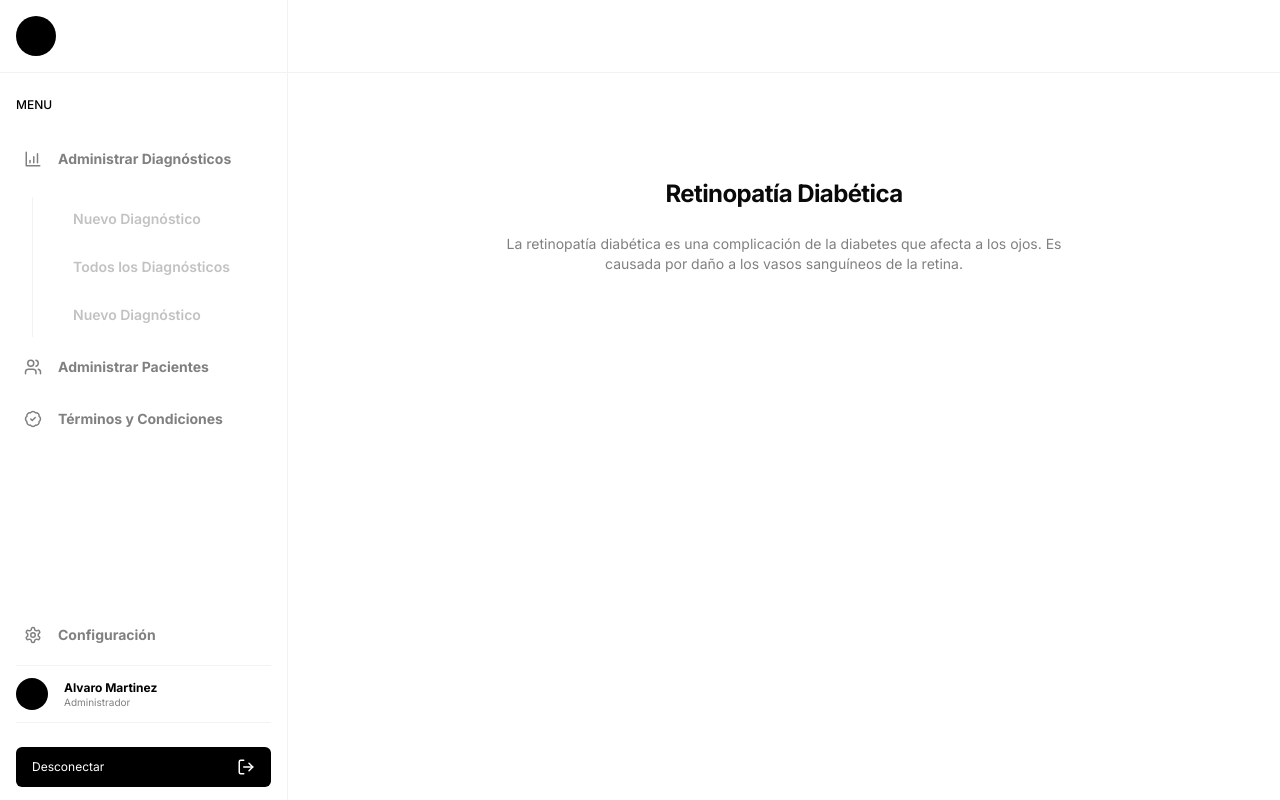
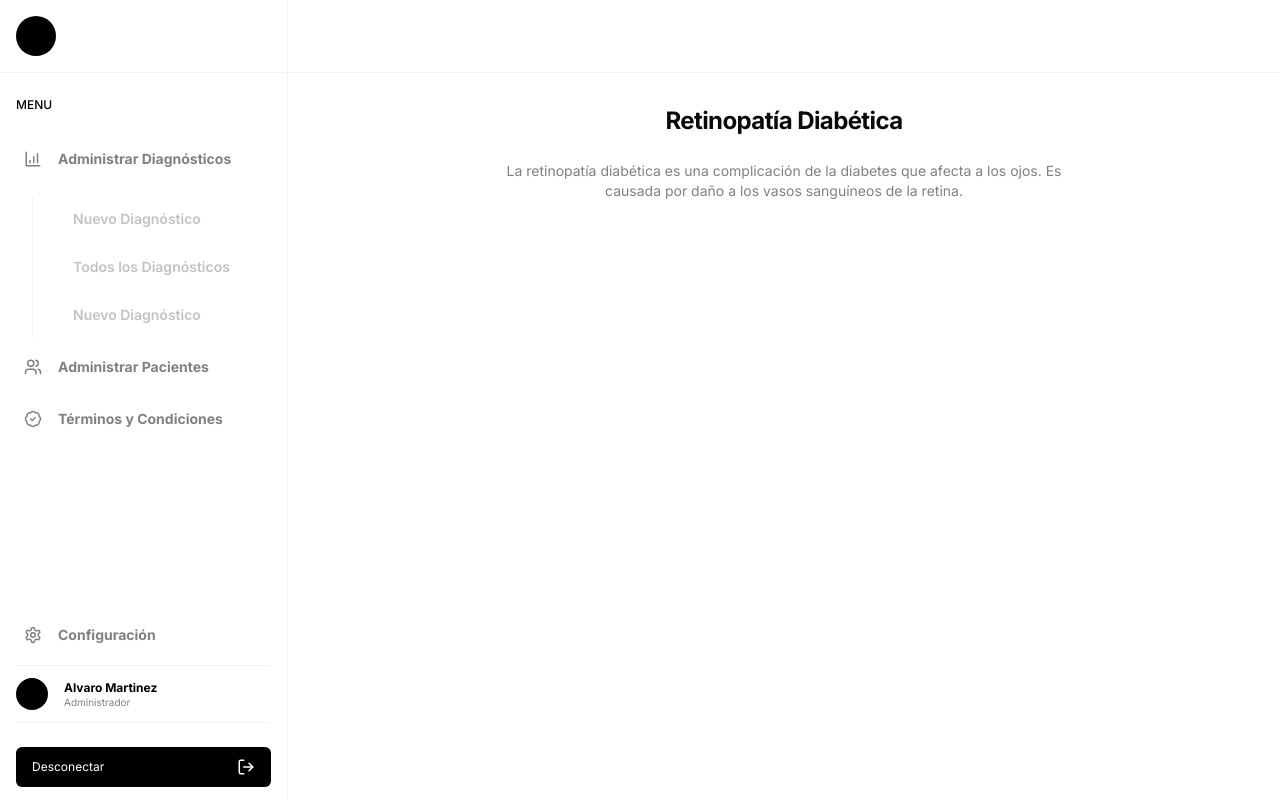
Before and after one commit to omgismartinez/eye, a Next.js app: page / in a window 1280 px wide. Built offline with nearby package versions, Linux system fonts and the light colour scheme.

Commit message:
🌌 refactor (layout): padding top on content

```diff
--- a/app/layout.tsx
+++ b/app/layout.tsx
@@ -23,7 +23,7 @@ export default function RootLayout({
           <div className='hidden h-full lg:flex lg:w-72 lg:flex-col lg:fixed lg:inset-y-0 z-80'>
             <Sidebar />
           </div>
-          <div className='lg:ml-72 pt-[73px] w-full overflow-hidden'>
+          <div className='lg:ml-72 w-full overflow-hidden'>
             <div className='px-4 lg:px-6 py-8'>
               {children}
             </div>
```
